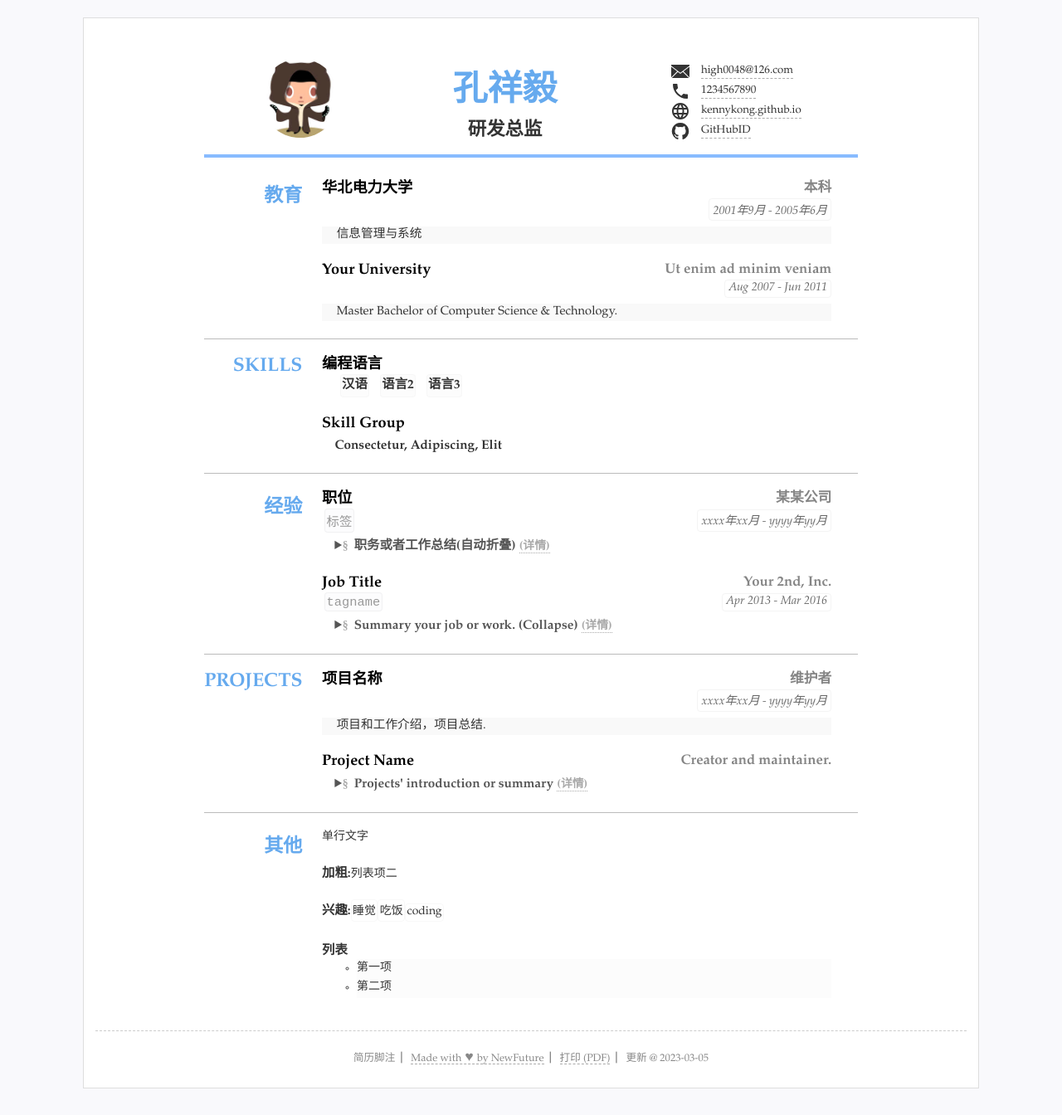
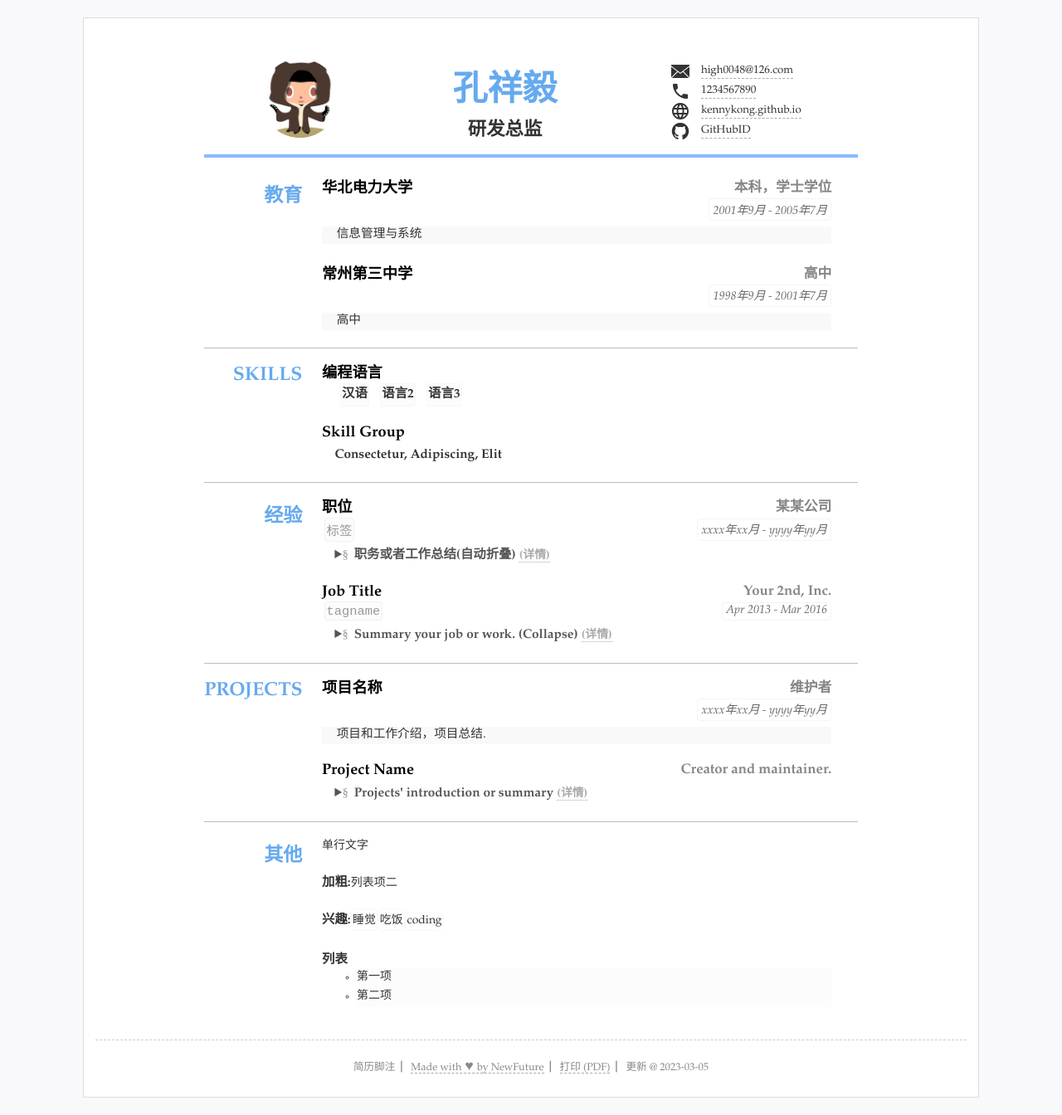
Before and after one commit to kennykong/resume, a Jekyll site: the page built from index.html, in a window 1280 px wide. Shown: the whole page at 83% size. Built offline with Jekyll 4.4.1, drawn with Linux system fonts in a browser that asks for light colours.

Commit message:
Update resume.yml

```diff
--- a/_data/resume.yml
+++ b/_data/resume.yml
@@ -31,13 +31,13 @@ main: #简历主要内容，
   name: 教育 #显示名称，空则使用type
   content: #内容基本格式 标题-副标题-日期-详细内容 (都允许空)
   - title: 华北电力大学
-    duration: "2001年9月 - 2005年6月"
-    sub: 本科
+    duration: "2001年9月 - 2005年7月"
+    sub: 本科，学士学位
     detail: 信息管理与系统
-  - title: Your University
-    duration: Aug 2007 - Jun 2011
-    sub: Ut enim ad minim veniam
-    detail: Master Bachelor of Computer Science & Technology.
+  - title: 常州第三中学
+    duration: 1998年9月 - 2001年7月
+    sub: 高中
+    detail: 高中
 
 - type: skills
   # name: "技能"
```
